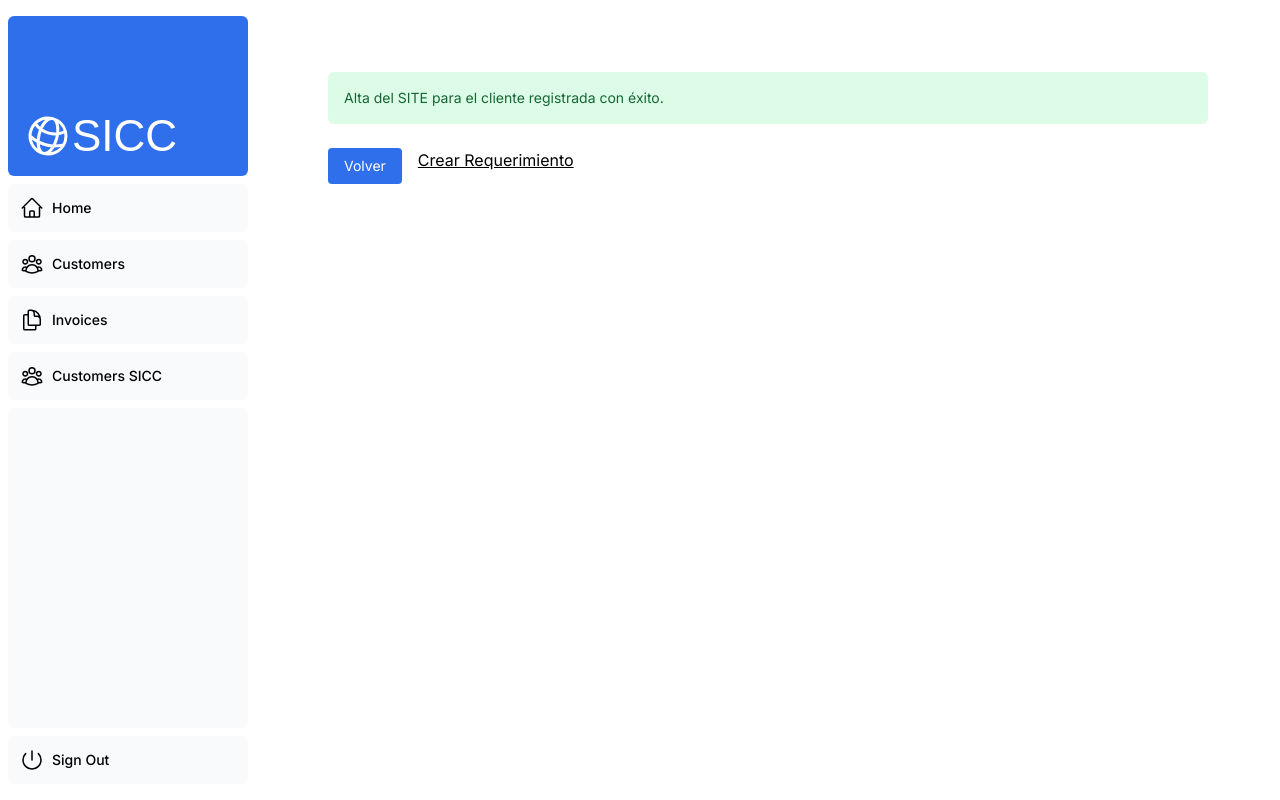
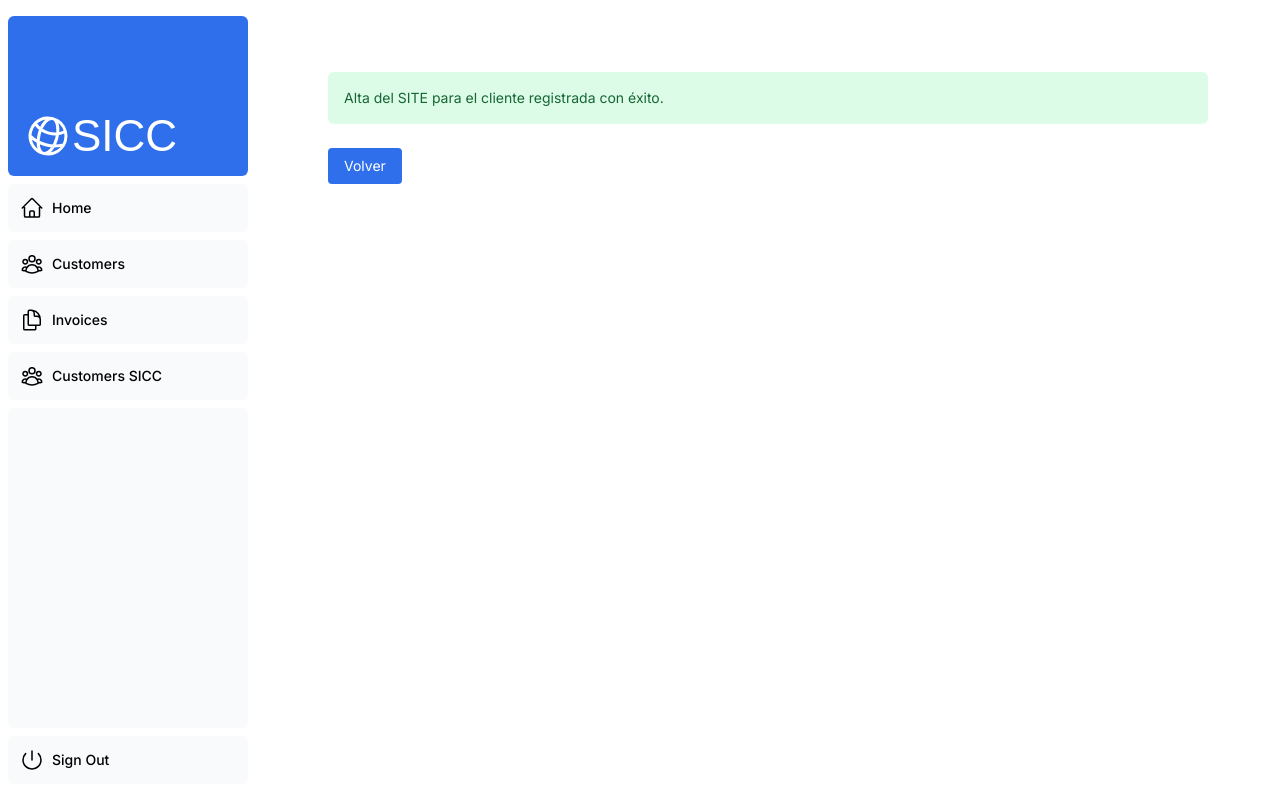
Before and after one commit to hcamusso1166/Nextjs_sicc_mvp, a Next.js app: page /dashboard/customersSICC/sites/success in a window 1280 px wide. Built offline with nearby package versions, Linux system fonts and the light colour scheme; a web font is replaced by a local one.

Commit message:
requerimientos

```diff
--- a/app/dashboard/customersSICC/sites/success/page.tsx
+++ b/app/dashboard/customersSICC/sites/success/page.tsx
@@ -23,7 +23,9 @@ export default async function Page({
         {customerId && (
           <Link href={`/dashboard/customersSICC/sites?customerId=${customerId}`} className="rounded bg-blue-600 px-4 py-2 text-white text-sm hover:bg-blue-500">Crear Site</Link>
         )}
-        <Link href={`/dashboard/customersSICC/sites/requerimientos?siteId=${id}`} className="underline">Crear Requerimiento</Link>
+        {id && (
+        <Link href={`/dashboard/customersSICC/sites/requerimientos?siteId=${id}`} className="rounded bg-blue-600 px-4 py-2 text-white text-sm hover:bg-blue-500">Crear Requerimiento</Link>
+        )}
       </div>
     </main>
   );
```
